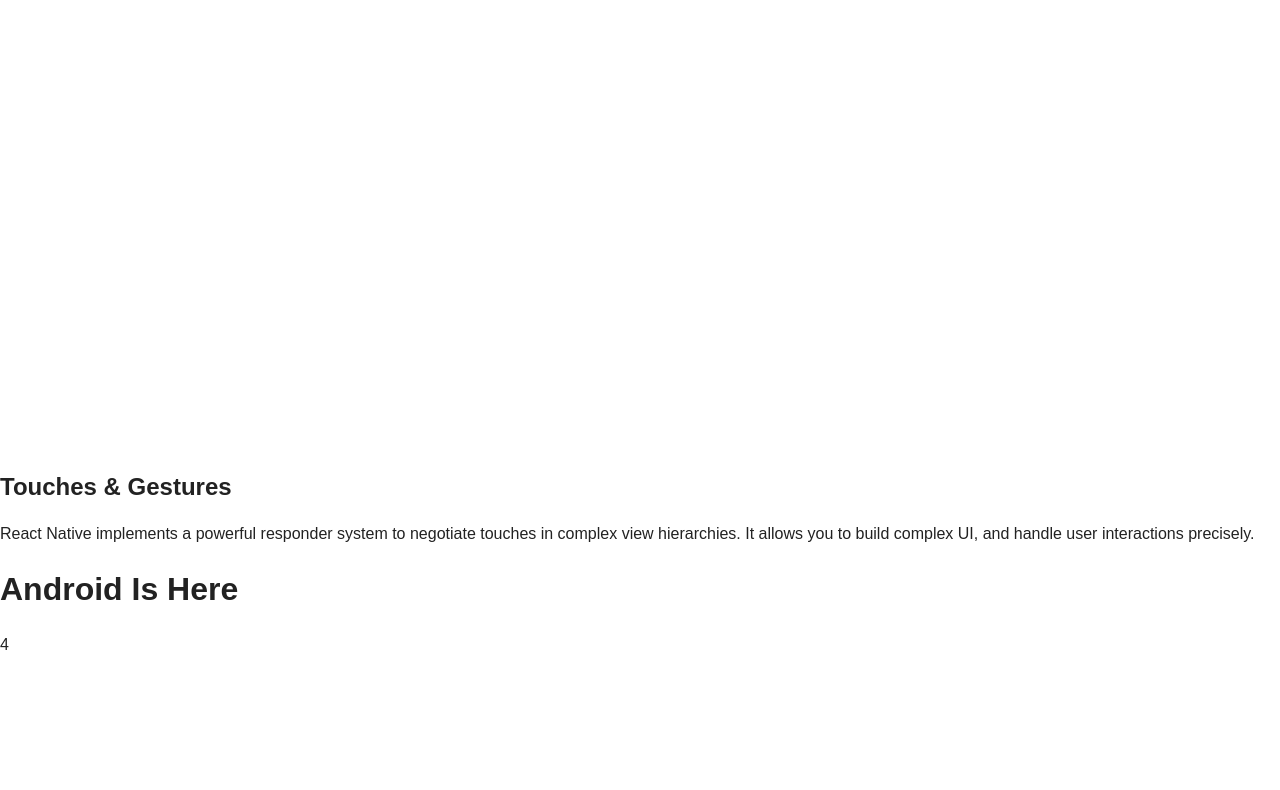
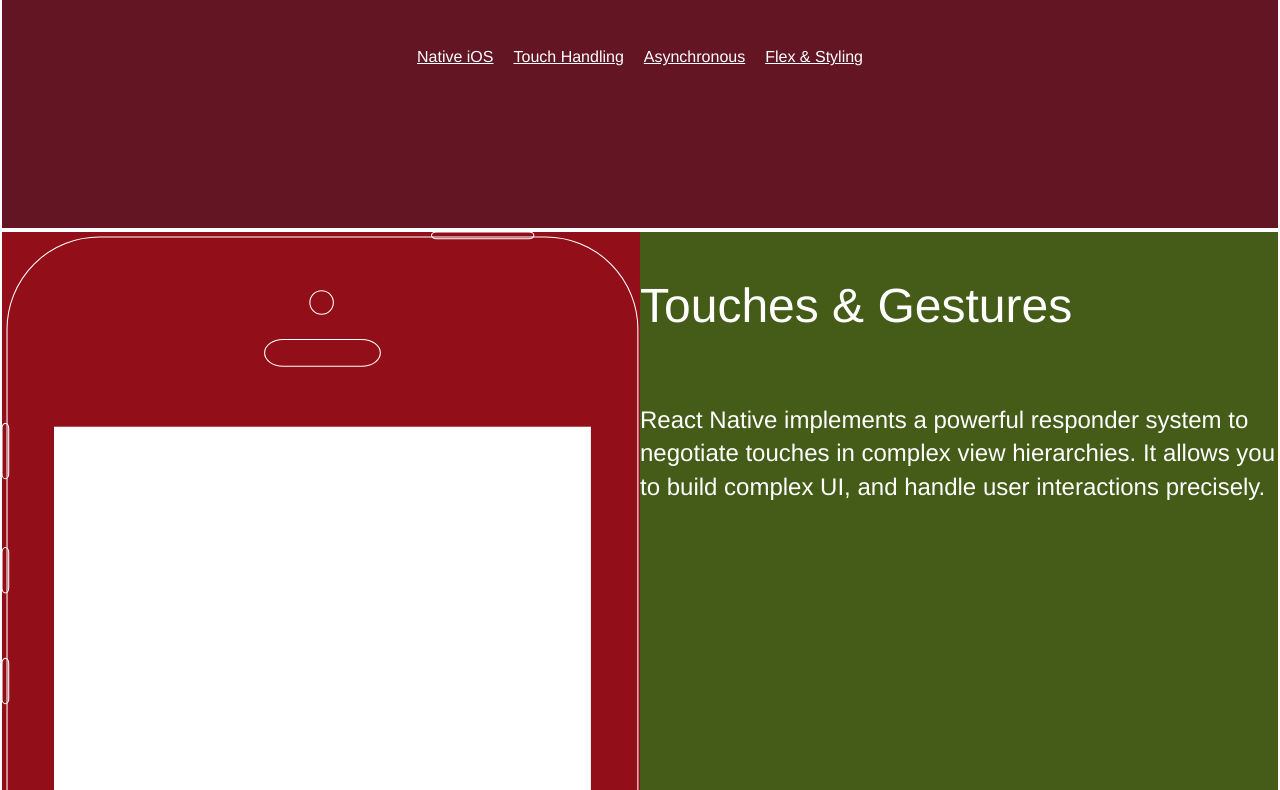
Before and after one commit to Bug-Lollipop/sike-react-ilovereact, a website: page index.html in a window 1280 px wide. Shown: the part 570-1360 px from the top of the page. Before the commit the page ends 1226 px from the top, so only its background shows below. Drawn offline with Linux system fonts and the light colour scheme; files that its build step writes are made by us from their sources; the site is published under a folder, as on GitHub Pages, so addresses that start at the root find nothing.

Commit message:
add css style

```diff
--- a/index.html
+++ b/index.html
@@ -15,7 +15,7 @@
   <!-- Place favicon.ico and apple-touch-icon.png in the root directory -->
   <link rel="stylesheet" href="css/normalize.css">
   <link rel="stylesheet" href="css/main.css">
-  <link rel="stylesheet" type="text/css" href="/bundle/app.css">
+  <link rel="stylesheet" type="text/css" href="bundle/app.css">
   <script src="js/vendor/modernizr-2.6.2.min.js"></script>
 </head>
 
```
